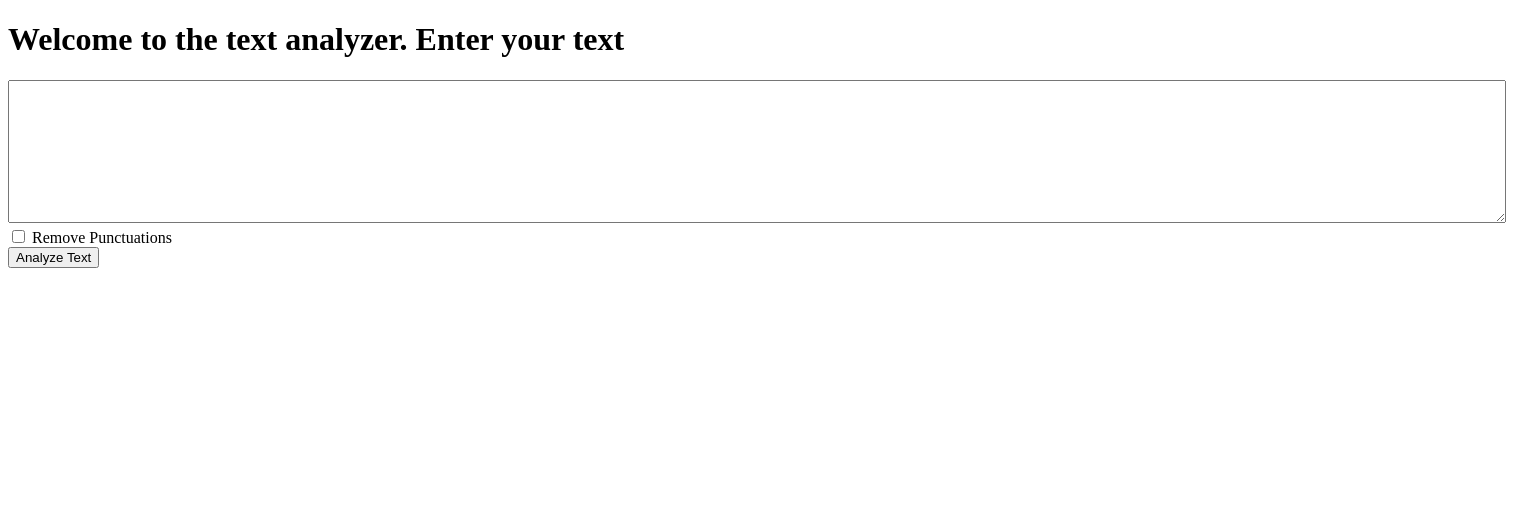
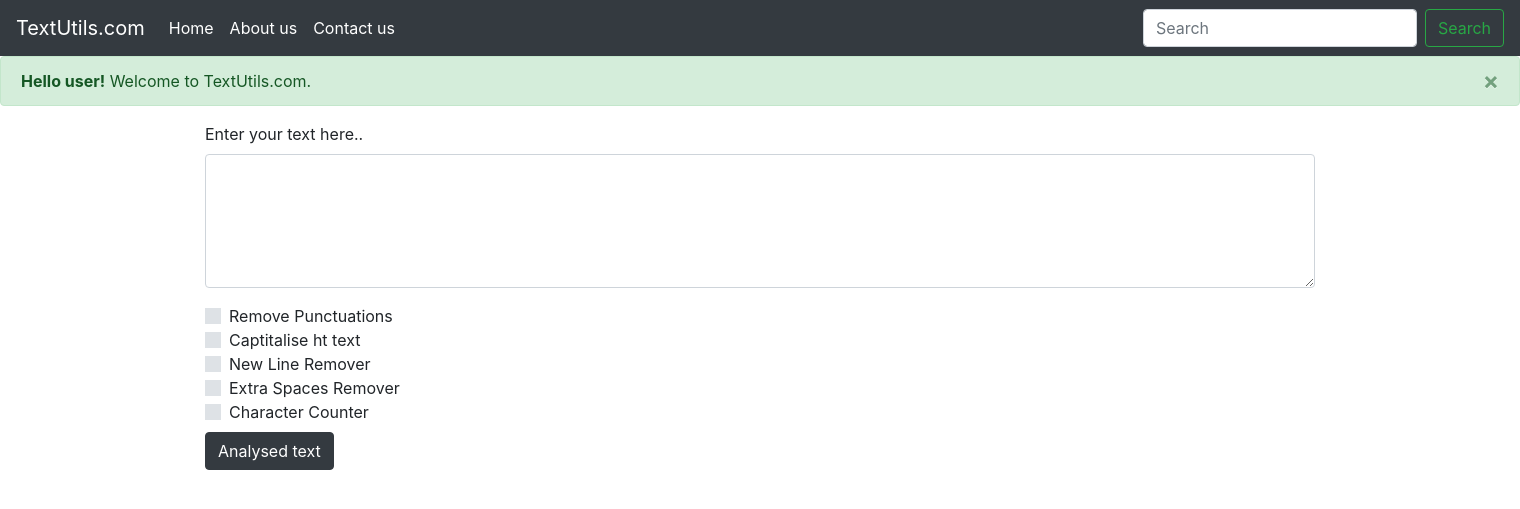
Before and after one commit to Rohit0301/TextUtils, a Django app: page / in a window 1520 px wide. Shown: the top 509 px of the page. Run offline with Django 3.2, Linux system fonts and the light colour scheme; some libraries are stand-ins or nearby versions.

Commit message:
added bootstap and some new features

```diff
--- a/TextUtils/views.py
+++ b/TextUtils/views.py
@@ -1,13 +1,21 @@
 from django.http import HttpResponse
 from django.shortcuts import render
 def index(request):
-    return render(request,'index.html')
+    return render(request,'homepage.html')
     # return HttpResponse('Home')
 
 def Analyze(request):
+    #get the text
     djtext=request.GET.get('text','default')
+
+    #checkboxes values
     removepunc=request.GET.get('removepunc','off')
-    print(removepunc)
+    fullcaps=request.GET.get('fullcaps','off')
+    newlineremover=request.GET.get('newlineremover','off')
+    extraspaceremover=request.GET.get('extraspaceremover','off')
+    charcounter=request.GET.get('charcounter','off')
+
+    #check which checkbox is selected
     if removepunc=="on":
         analyzed=""
         Punctuations='''!()-[]{}:;'"\,<>./?@#$%^&*_~'''
@@ -16,5 +24,38 @@
                 analyzed=analyzed+char
         params={'purpose':'Removed Punctuation','analyzed_text':analyzed}
         return render(request,'analyze.html',params)
+    elif fullcaps=="on":
+        analyzed=""
+        for char in djtext:
+            analyzed=analyzed+char.upper()
+        params={'purpose':'Changed to uppercase','analyzed_text':analyzed}
+        return render(request,'analyze.html',params)
+
+    elif newlineremover=="on":
+        analyzed=""
+        for char in djtext:
+            if char!="\n":
+                analyzed=analyzed+char
+        params={'purpose':'Removed newLine','analyzed_text':analyzed}
+        return render(request,'analyze.html',params)
+
+    elif extraspaceremover=="on":
+        analyzed=""
+        for index,char in enumerate(djtext):
+            if not(djtext[index]==" " and djtext[index+1]==" "):
+                analyzed=analyzed+djtext[index]
+
+        params={'purpose':'Removed Extra space','analyzed_text':analyzed}
+        return render(request,'analyze.html',params)
+
+    elif charcounter=="on":
+        counter=0;
+        for char in djtext:
+            counter=counter+1;
+        analyzed="Total characters are {}".format(counter)
+
+        params={'purpose':'Characters Counted','analyzed_text':analyzed}
+        return render(request,'analyze.html',params)
+
     else :
         return HttpResponse('Error')
--- /dev/null
+++ b/templates/homepage.html
@@ -0,0 +1,83 @@
+<!DOCTYPE html>
+<html>
+<head>
+    <link rel="stylesheet" href="https://maxcdn.bootstrapcdn.com/bootstrap/4.0.0/css/bootstrap.min.css" integrity="sha384-Gn5384xqQ1aoWXA+058RXPxPg6fy4IWvTNh0E263XmFcJlSAwiGgFAW/dAiS6JXm" crossorigin="anonymous">
+    <title></title>
+</head>
+<body>
+<nav class="navbar navbar-expand-lg navbar-dark bg-dark">
+  <a class="navbar-brand" href="#">TextUtils.com</a>
+  <button class="navbar-toggler" type="button" data-toggle="collapse" data-target="#navbarSupportedContent" aria-controls="navbarSupportedContent" aria-expanded="false" aria-label="Toggle navigation">
+    <span class="navbar-toggler-icon"></span>
+  </button>
+
+  <div class="collapse navbar-collapse" id="navbarSupportedContent">
+    <ul class="navbar-nav mr-auto">
+      <li class="nav-item active">
+        <a class="nav-link" href="#">Home <span class="sr-only">(current)</span></a>
+      </li>
+      <li class="nav-item active">
+        <a class="nav-link" href="#">About us <span class="sr-only">(current)</span></a>
+      </li>
+      <li class="nav-item active">
+        <a class="nav-link" href="#">Contact us <span class="sr-only">(current)</span></a>
+      </li>
+
+    </ul>
+    <form class="form-inline my-2 my-lg-0">
+      <input class="form-control mr-sm-2" type="search" placeholder="Search" aria-label="Search">
+      <button class="btn btn-outline-success my-2 my-sm-0" type="submit">Search</button>
+    </form>
+  </div>
+</nav>
+<div class="alert alert-success alert-dismissible fade show" role="alert">
+  <strong>Hello user!</strong> Welcome to TextUtils.com.
+  <button type="button" class="close" data-dismiss="alert" aria-label="Close">
+    <span aria-hidden="true">&times;</span>
+  </button>
+</div>
+
+<!-- form -->
+<div class="container">
+<form action='/Analyze' method='get'>
+  <div class="form-group">
+    <label for="exampleFormControlTextarea1">Enter your text here..</label>
+    <textarea class="form-control" name="text" id="exampleFormControlTextarea1" rows="5"></textarea>
+  </div>
+
+
+
+<!-- features -->
+
+<div class="custom-control custom-switch">
+  <input type="checkbox" name="removepunc" class="custom-control-input" id="customSwitch1">
+  <label class="custom-control-label" for="customSwitch1">Remove Punctuations</label>
+</div>
+
+<div class="custom-control custom-switch">
+  <input type="checkbox" name="fullcaps" class="custom-control-input" id="customSwitch2">
+  <label class="custom-control-label" for="customSwitch2">Captitalise ht text</label>
+</div>
+
+<div class="custom-control custom-switch">
+  <input type="checkbox" name="newlineremover" class="custom-control-input" id="customSwitch3">
+  <label class="custom-control-label" for="customSwitch3"> New Line Remover</label>
+</div>
+
+<div class="custom-control custom-switch">
+  <input type="checkbox" name="extraspaceremover" class="custom-control-input" id="customSwitch4">
+  <label class="custom-control-label" for="customSwitch4"> Extra Spaces Remover</label>
+</div>
+
+<div class="custom-control custom-switch">
+  <input type="checkbox"  name="charcounter" class="custom-control-input" id="customSwitch5">
+  <label class="custom-control-label" for="customSwitch5"> Character Counter</label>
+</div>
+<button type="submit" class="btn btn-dark mt-2">Analysed text</button>
+</div>
+ </form>
+ <script src="https://code.jquery.com/jquery-3.2.1.slim.min.js" integrity="sha384-KJ3o2DKtIkvYIK3UENzmM7KCkRr/rE9/Qpg6aAZGJwFDMVNA/GpGFF93hXpG5KkN" crossorigin="anonymous"></script>
+<script src="https://cdnjs.cloudflare.com/ajax/libs/popper.js/1.12.9/umd/popper.min.js" integrity="sha384-ApNbgh9B+Y1QKtv3Rn7W3mgPxhU9K/ScQsAP7hUibX39j7fakFPskvXusvfa0b4Q" crossorigin="anonymous"></script>
+<script src="https://maxcdn.bootstrapcdn.com/bootstrap/4.0.0/js/bootstrap.min.js" integrity="sha384-JZR6Spejh4U02d8jOt6vLEHfe/JQGiRRSQQxSfFWpi1MquVdAyjUar5+76PVCmYl" crossorigin="anonymous"></script>
+</body>
+</html>
--- a/templates/index.html
+++ /dev/null
@@ -1,15 +0,0 @@
-<!DOCTYPE html>
-<html>
-<head>
-    <title>TextAnalyzer</title>
-</head>
-<body>
-  <h1>Welcome to the text analyzer. Enter your text</h1>
-  <form action='/Analyze' method='get'>
-  <textarea name="text" rows="" cols="" style="width: 1492px; height: 137px;"></textarea>
-  <input type="checkbox" name="removepunc"> Remove Punctuations<br>
-  <button type="submit">Analyze Text</button>
-  </form>
-
-</body>
-</html>
```
Also changed, not shown: templates/analyze.html (+37 -1 lines).
